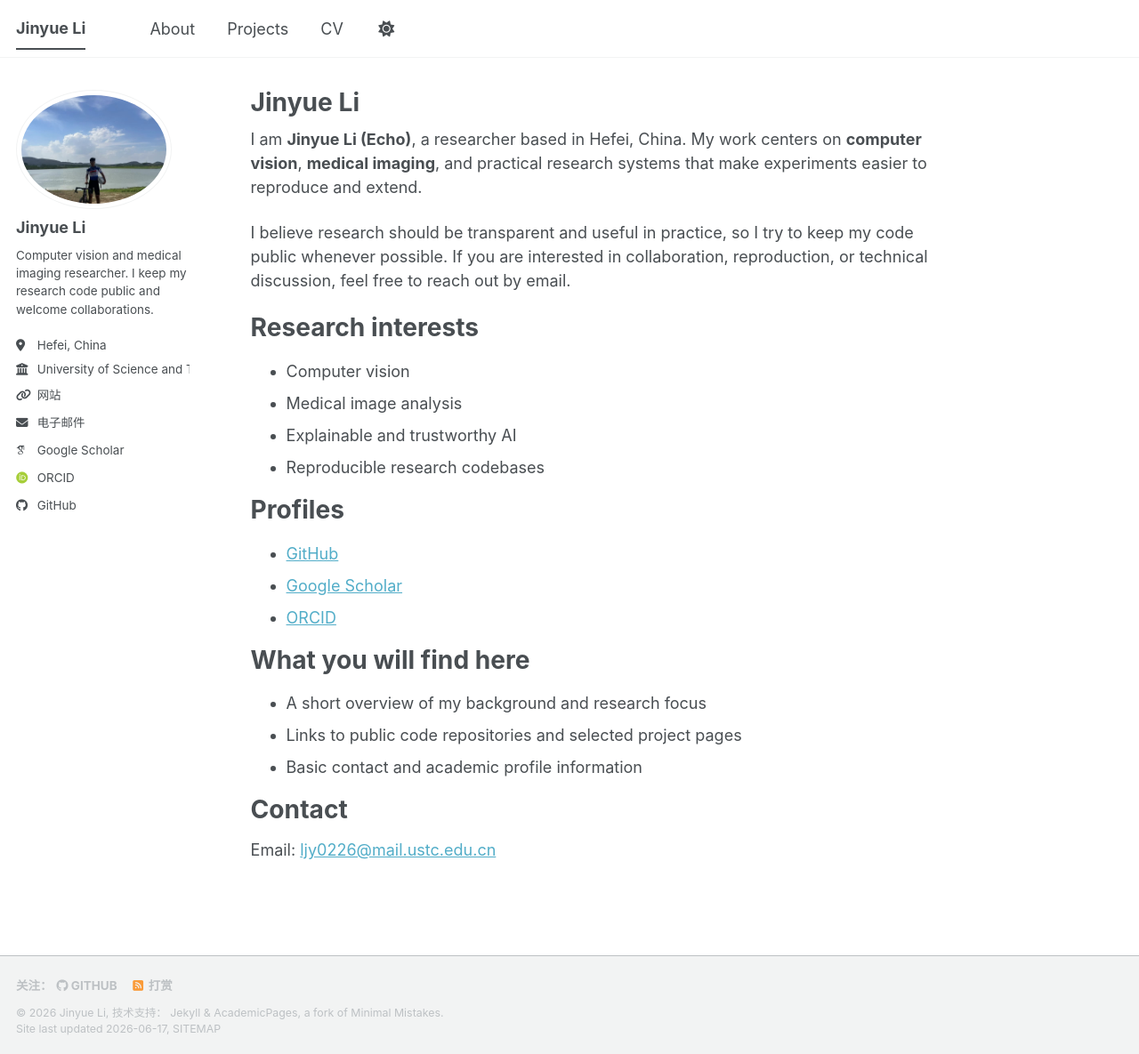
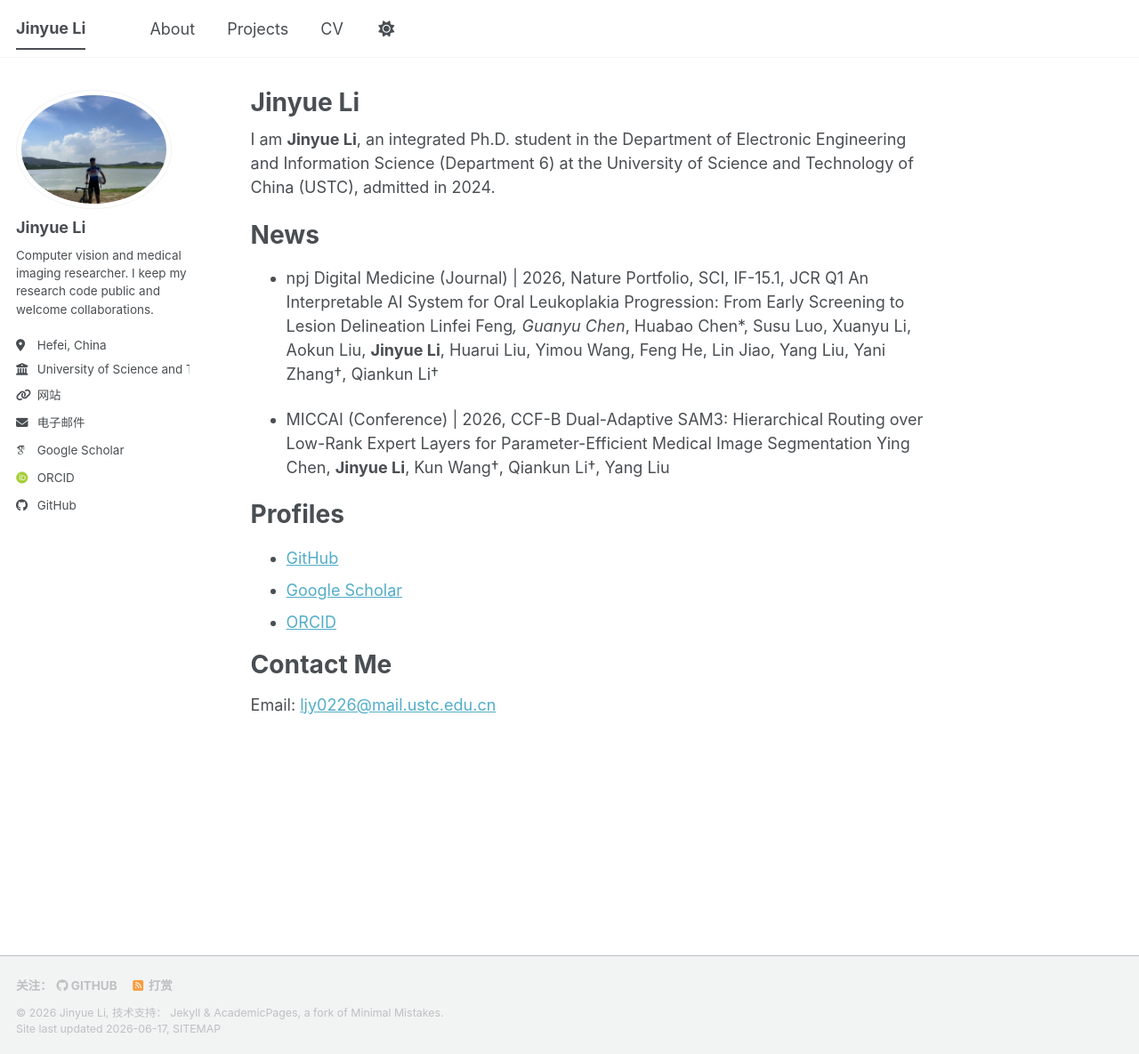
Before and after one commit to jylEcho/jylEcho.github.io, a Jekyll site: the page built from _pages/about.md, in a window 1280 px wide and 1185 px high. Shown: the whole window at 89% size. Built offline with Jekyll 4.4.1, drawn with Linux system fonts in a browser that asks for light colours; some web fonts are replaced; a script bundle is joined from its source files by our own code; library files that are not in the unit come from our copies.

Commit message:
Update about.md

```diff
--- a/_pages/about.md
+++ b/_pages/about.md
@@ -7,16 +7,19 @@ redirect_from:
   - /about.html
 ---
 
-I am **Jinyue Li (Echo)**, a researcher based in Hefei, China. My work centers on **computer vision**, **medical imaging**, and practical research systems that make experiments easier to reproduce and extend.
+I am **Jinyue Li**, an integrated Ph.D. student in the Department of Electronic Engineering and Information Science (Department 6) at the University of Science and Technology of China (USTC), admitted in 2024.
 
-I believe research should be transparent and useful in practice, so I try to keep my code public whenever possible. If you are interested in collaboration, reproduction, or technical discussion, feel free to reach out by email.
+News
+======
+- npj Digital Medicine (Journal) | 2026, Nature Portfolio, SCI, IF-15.1, JCR Q1
+An Interpretable AI System for Oral Leukoplakia Progression: From Early Screening to Lesion Delineation
+Linfei Feng*, Guanyu Chen*, Huabao Chen*, Susu Luo, Xuanyu Li, Aokun Liu, **Jinyue Li**, Huarui Liu, Yimou Wang, Feng He, Lin Jiao, Yang Liu, Yani Zhang†, Qiankun Li†
 
-Research interests
-======
-- Computer vision
-- Medical image analysis
-- Explainable and trustworthy AI
-- Reproducible research codebases
+- MICCAI (Conference) | 2026, CCF-B
+Dual-Adaptive SAM3: Hierarchical Routing over Low-Rank Expert Layers for Parameter-Efficient Medical Image Segmentation
+Ying Chen, **Jinyue Li**, Kun Wang†, Qiankun Li†, Yang Liu
+
+
 
 Profiles
 ======
@@ -24,12 +27,8 @@ Profiles
 - [Google Scholar](https://scholar.google.com/citations?user=zwIC3ksAAAAJ&hl=en)
 - [ORCID](https://orcid.org/0009-0003-2565-3243)
 
-What you will find here
-======
-- A short overview of my background and research focus
-- Links to public code repositories and selected project pages
-- Basic contact and academic profile information
 
-Contact
+
+Contact Me
 ======
 Email: [ljy0226@mail.ustc.edu.cn](mailto:ljy0226@mail.ustc.edu.cn)
```
